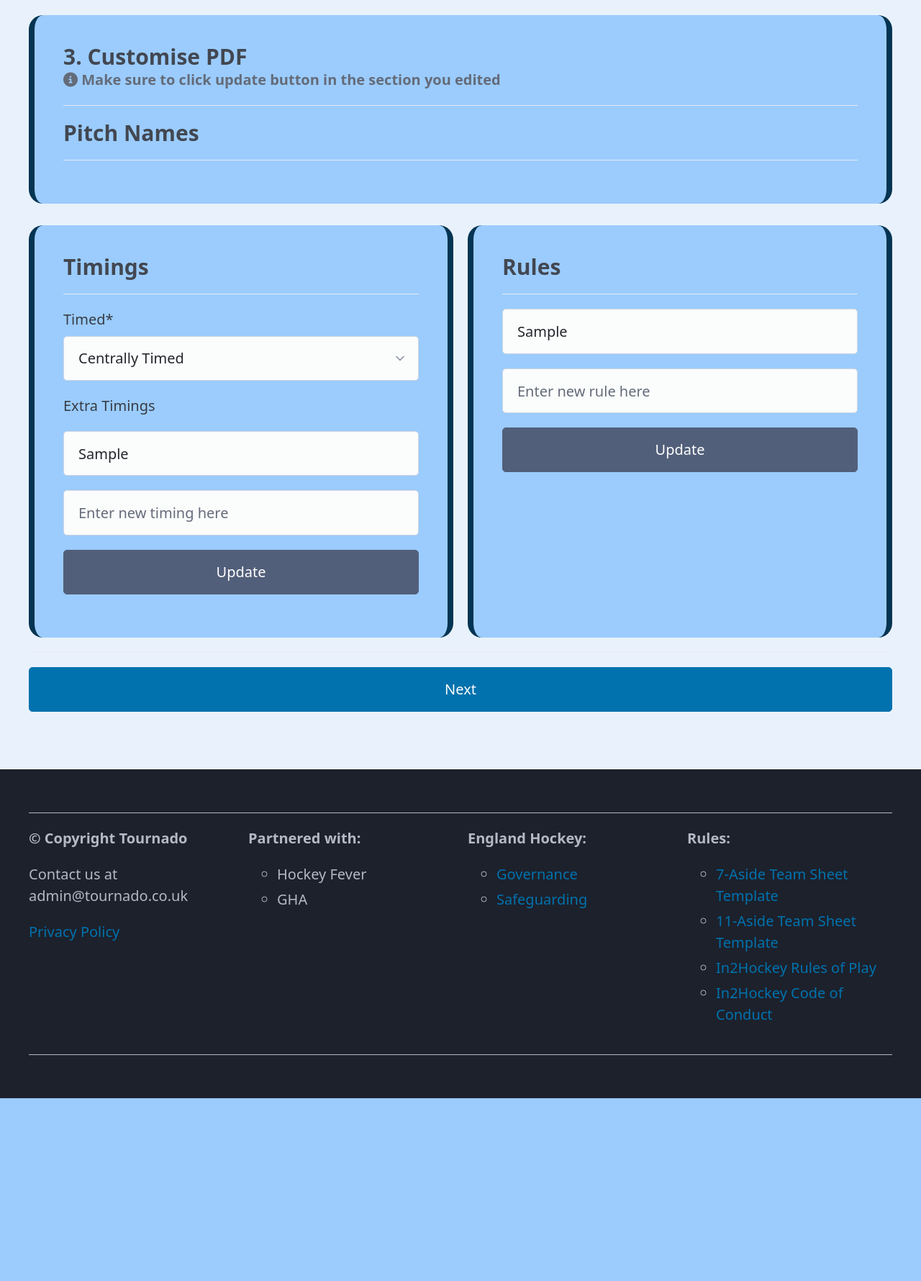
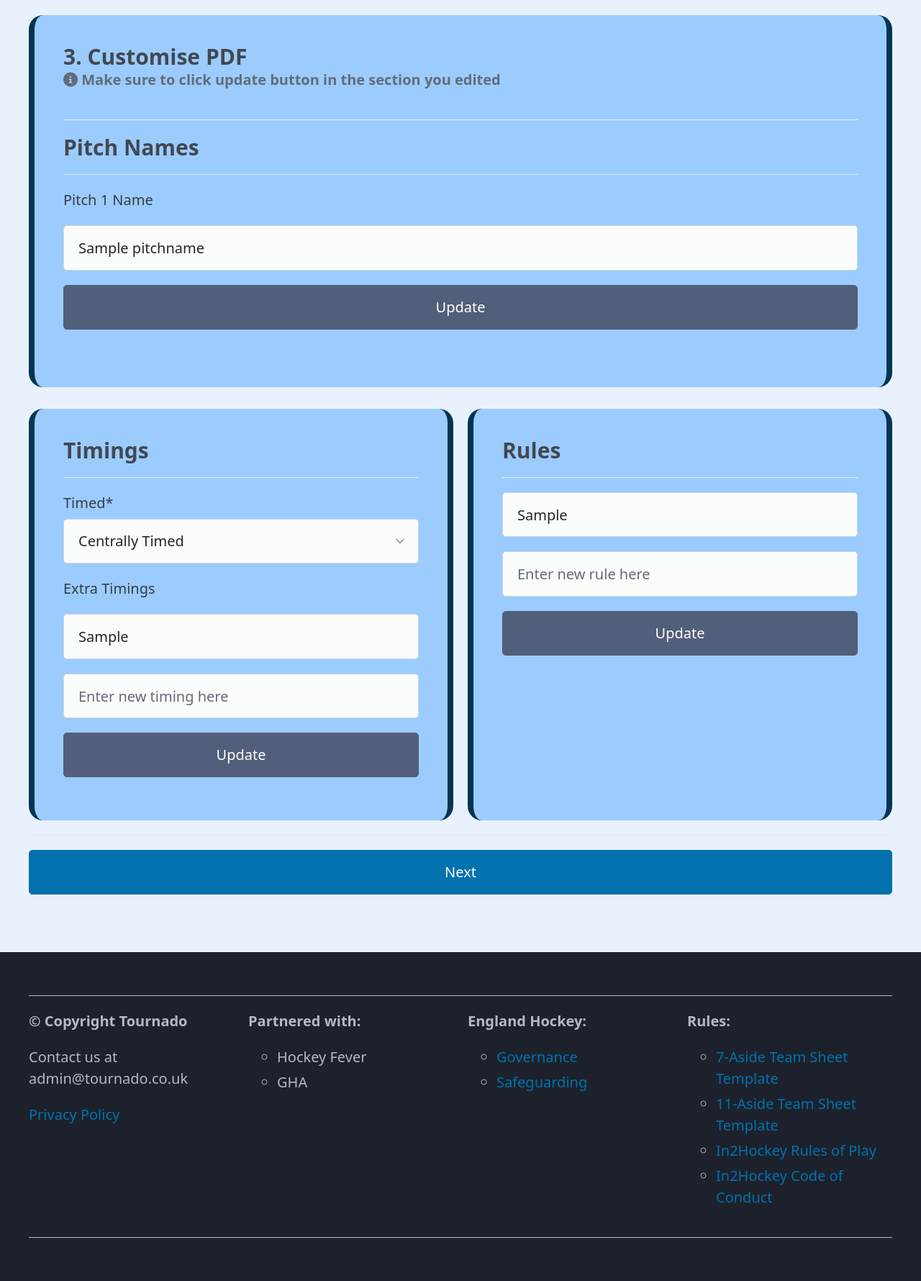
Before and after one commit to diassTMS/Tournado, a Django app: page /schedule/1/detail/ in a window 1280 px wide. Shown: the part 365-2145 px from the top of the page at 72% size. Before the commit the page ends 1891 px from the top, so only its background shows below. Run offline with Django 5.2, Linux system fonts and the light colour scheme; a user stored in the database is signed in; tables that the repository leaves empty hold one stand-in row (values such as "Sample post"); grey boxes marked "Sample" are stand-in pictures; some libraries are stand-ins or nearby versions.

Commit message:
pitch names

```diff
--- a/schedules/forms.py
+++ b/schedules/forms.py
@@ -3,7 +3,7 @@ from tournaments.models import Tournament
 from leagues.models import League
 from django.forms.widgets import HiddenInput
 import math
-from .models import Timings, Schedule, Rules
+from .models import Timings, Schedule, Rules, PitchNames
 
 class ScheduleForm(forms.ModelForm):
     class Meta:
@@ -104,6 +104,8 @@ class SchedulePDFForm(forms.ModelForm):
             schedule=self.instance
         ).order_by('order')
 
+        pitches = PitchNames.objects.filter(schedule=self.instance)
+
         for i in range(len(timings) + 1):
             field_name = 'timing_%s' % (i + 1,)
             self.fields[field_name] = forms.CharField(required=False)
@@ -122,9 +124,18 @@ class SchedulePDFForm(forms.ModelForm):
                 self.initial[field_name] = ""
                 self.fields[field_name] = forms.CharField(widget=forms.TextInput(attrs={'placeholder': 'Enter new rule here'}), required=False)
 
+        for i in range(len(pitches)):
+            field_name = 'pitch_%s' % (i + 1,)
+            self.fields[field_name] = forms.CharField(required=False)
+            try:
+                self.initial[field_name] = pitches[i].name
+            except IndexError:
+                self.initial[field_name] = ""
+
     def clean(self):
         timings = []
         rules = []
+        pitches = []
         i = 0
         field_name = 'timing_%s' % (i + 1,)
 
@@ -148,16 +159,35 @@ class SchedulePDFForm(forms.ModelForm):
 
         self.cleaned_data["rules"] = rules
 
+        k = 0
+        field_name = 'pitch_%s' % (k + 1,)
+
+        for field_name in self.fields:
+            if field_name.startswith("pitch_"):
+                if self.cleaned_data.get(field_name) != "":
+                    pitch = self.cleaned_data[field_name]
+                    pitches.append(pitch)
+
+        self.cleaned_data["pitches"] = pitches
+
     def save(self):
         schedule = self.instance
         schedule.timed = self.cleaned_data["timed"]
         schedule.save()
-        print(self.cleaned_data["timed"])
+
         oldTimings = Timings.objects.filter(schedule=schedule)
         oldTimings.delete()
 
         oldRules = Rules.objects.filter(schedule=schedule)
         oldRules.delete()
+
+        oldPitches = PitchNames.objects.filter(schedule=schedule)
+
+        count = 0
+        for pitch in oldPitches:
+            pitch.name = self.cleaned_data["pitches"][count]
+            pitch.save()
+            count += 1
 
         count = 1
         for timing in self.cleaned_data["timings"]:
@@ -185,6 +215,11 @@ class SchedulePDFForm(forms.ModelForm):
     def get_rule_fields(self):
         for field_name in self.fields:
             if field_name.startswith("rule_"):
+                yield self[field_name]
+
+    def get_pitch_fields(self):
+        for field_name in self.fields:
+            if field_name.startswith("pitch_"):
                 yield self[field_name]
 
 #LEAGUES
--- a/schedules/models.py
+++ b/schedules/models.py
@@ -31,3 +31,10 @@ class Timings(models.Model):
 
     def __str__(self):
         return f'{self.timing}'
+
+class PitchNames(models.Model):
+    name = models.CharField(max_length=500)
+    schedule = models.ForeignKey(Schedule, on_delete=models.CASCADE)
+
+    def __str__(self):
+        return f'{self.name}'
--- a/schedules/signals.py
+++ b/schedules/signals.py
@@ -1,5 +1,5 @@
 from django.db.models.signals import post_save
-from .models import Schedule, Timings, Rules
+from .models import Schedule, Timings, Rules, PitchNames
 from tournaments.models import Tournament
 from django.dispatch import receiver
 
--- a/schedules/views.py
+++ b/schedules/views.py
@@ -9,7 +9,7 @@ from tournaments.models import Entry, Match, Tournament
 from django.shortcuts import HttpResponseRedirect
 from django.urls import reverse_lazy, reverse
 from django.shortcuts import get_object_or_404, render, redirect
-from .models import Schedule, Timings, Rules
+from .models import Schedule, Timings, Rules, PitchNames
 from django.http import JsonResponse
 from django.contrib import messages
 from Tournado import renderers
@@ -125,6 +125,7 @@ class PDFView(View):
         sched = Schedule.objects.get(tournament=tournament)
         timings = Timings.objects.filter(schedule=sched)
         rules = Rules.objects.filter(schedule=sched)
+        pitches = PitchNames.objects.filter(schedule=sched)
         timed = sched.timed
 
         data = {
@@ -134,6 +135,7 @@ class PDFView(View):
             'timings': timings,
             'rules': rules,
             'timed': timed,
+            'pitches': pitches,
             'range': range(tournament.noPitches),
         }
 
@@ -164,6 +166,7 @@ class UmpirePDFView(View):
         sched = Schedule.objects.get(tournament=tournament)
         timings = Timings.objects.filter(schedule=sched)
         rules = Rules.objects.filter(schedule=sched)
+        pitches = PitchNames.objects.filter(schedule=sched)
         timed = sched.timed
 
         data = {
@@ -173,6 +176,7 @@ class UmpirePDFView(View):
             'timings': timings,
             'rules': rules,
             'timed': timed,
+            'pitches': pitches,
             'range': range(tournament.noPitches),
         }
 
@@ -237,9 +241,13 @@ class DragDropView(DetailView):
 
             schedule.append(row)
 
+        sched = Schedule.objects.get(tournament=self.object)
+        pitches = PitchNames.objects.filter(schedule=sched)
+
         context['schedule'] = schedule
         context['range'] = range(self.object.noPitches)
         context['tourn'] = self.object
+        context['pitches'] = pitches
         return context
 
 class ChangeSheetAssign(LoginRequiredMixin, View):
--- a/templates/drag-drop.html
+++ b/templates/drag-drop.html
@@ -79,8 +79,8 @@
                 <thead>
                     <tr>
                         <th scope="col" id="time" style="text-align:center; border: 1px solid;">Time</th>
-                        {% for i in range %}
-                            <th class="column" style="text-align:center; border: 1px solid;">Pitch {{forloop.counter}}</th>
+                        {% for pitch in pitches %}
+                            <th style="text-align:center; border: 1px solid;">{{ pitch.name }}</th>
                         {% endfor %}
                     </tr>
                 </thead>
--- a/templates/pdf.html
+++ b/templates/pdf.html
@@ -68,8 +68,8 @@
                 <thead>
                     <tr>
                         <th scope="col" style="text-align:center; border: 1px solid;">Timings</th>
-                        {% for i in range %}
-                            <th style="text-align:center; border: 1px solid;">Pitch {{forloop.counter}}</th>
+                        {% for pitch in pitches %}
+                            <th style="text-align:center; border: 1px solid;">{{ pitch.name }}</th>
                         {% endfor %}
                     </tr>
                 </thead>
--- a/templates/schedule-pdf.html
+++ b/templates/schedule-pdf.html
@@ -23,14 +23,21 @@
                 </span>
             </p>
         </hgroup>
-        <hr>
-        <h3>Pitch Names</h3>
-        <hr>
-    </div>
-        <br>
         <form method="POST" id="form">
             {% csrf_token %}
             <fieldset>
+                <hr>
+                <h3>Pitch Names</h3>
+                <hr>
+                {% for field in form.get_pitch_fields %}
+                    <div>
+                        <p>Pitch {{ forloop.counter }} Name</p>
+                        {{ field }}
+                    </div>
+                {% endfor %}
+                <button type="submit" class="secondary">Update</button>
+            </div>
+                <br>
                 <div class="grid">
                     <div id="box">
                         <h3>Timings</h3>
--- a/templates/umpire-pdf.html
+++ b/templates/umpire-pdf.html
@@ -64,8 +64,8 @@
                 <thead>
                     <tr>
                         <th scope="col" style="text-align:center; border: 1px solid;">Timings</th>
-                        {% for i in range %}
-                            <th style="text-align:center; border: 1px solid;">Pitch {{forloop.counter}}</th>
+                        {% for pitch in pitches %}
+                            <th style="text-align:center; border: 1px solid;">{{ pitch.name }}</th>
                         {% endfor %}
                     </tr>
                 </thead>
```
Also changed, not shown: schedules/threads.py (+19 -0 lines), schedules/migrations/0015_pitchnames.py (added).
